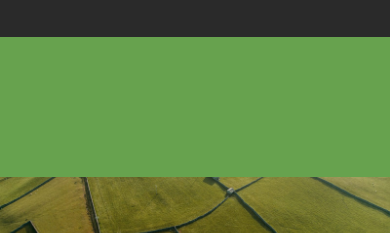
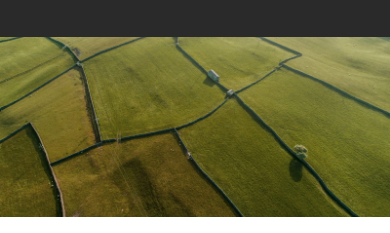
Before and after one commit to baccodesign/agrochaintech, a plain HTML site: page index.html in a window 390 px wide. Shown: the part 5743-5976 px from the top of the page. Drawn offline with Linux system fonts and the light colour scheme.

Commit message:
Show full aerial photo in the band instead of half green block

```diff
--- a/assets/site.css
+++ b/assets/site.css
@@ -83,8 +83,8 @@ svg.ico{display:block}
 .psep span{white-space:nowrap;margin-top:-22px}
 
 /* band */
-.band{max-width:1326px;margin:0 auto;background:var(--green);height:265px}
-.band-img{max-width:1326px;margin:0 auto;height:66px;background:url(../img/band-aerial.jpg) center 40%/cover}
+.band{display:none}
+.band-img{max-width:1326px;margin:0 auto;height:330px;background:url(../img/band-aerial.jpg) center 45%/cover}
 
 /* partners */
 .partners{background:#fff;padding:22px 16px 60px}
@@ -161,7 +161,7 @@ svg.ico{display:block}
   .grid2{grid-template-columns:1fr}
   .prow{grid-template-columns:1fr 1fr}
   .prow img{height:130px}
-  .band{height:140px}
+  .band-img{height:180px}
   .foot .left{min-height:300px;order:2}
   .foot .right{padding:110px 16px 30px}
   .fnav{top:0;position:relative;border:0}
```
